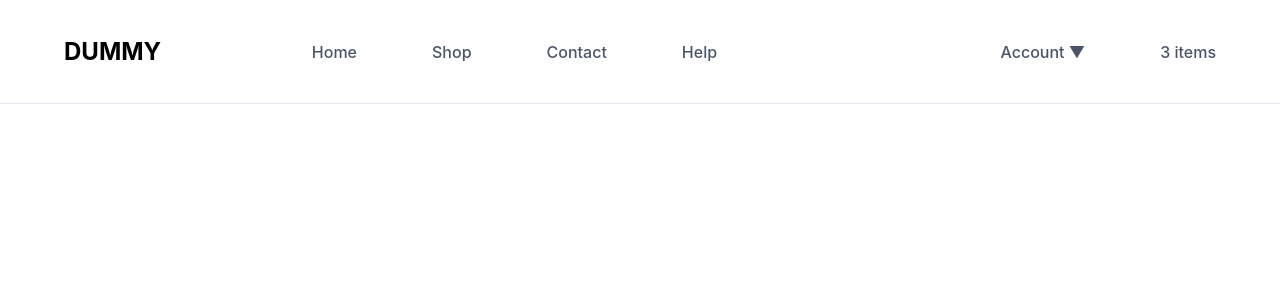
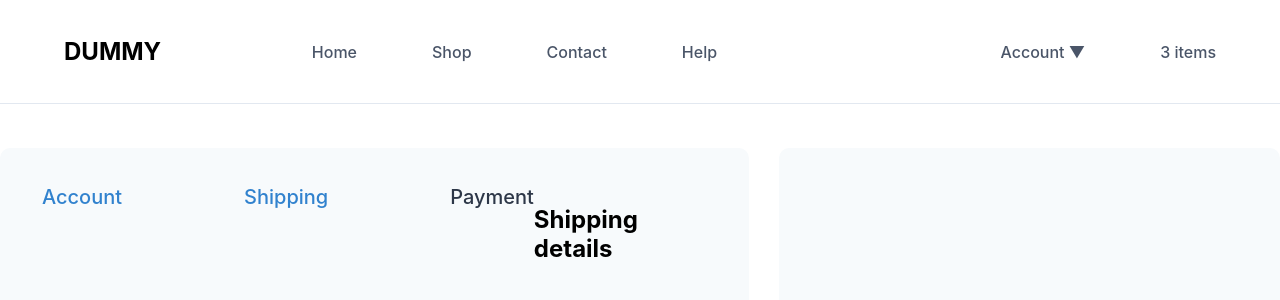
Before and after one commit to manasmudbari/dummy-ecom, a Next.js app: page /shipping in a window 1280 px wide. Shown: the top 300 px of the page. Built offline with nearby package versions, Linux system fonts and the light colour scheme.

Commit message:
form created

```diff
--- /dev/null
+++ b/components/shipping/forms/shippingDetailes.jsx
@@ -0,0 +1,10 @@
+import styles from "./shippingDetailes.module.scss";
+const ShippingDetailsForm = () => {
+	return (
+		<form className={styles.formMain}>
+			<h2>Shipping details</h2>
+		</form>
+	);
+};
+
+export default ShippingDetailsForm;
--- /dev/null
+++ b/components/shipping/shipping.jsx
@@ -0,0 +1,45 @@
+import { useState } from "react";
+import ShippingDetailsForm from "./forms/shippingDetailes";
+import styles from "./shipping.module.scss";
+const FormAndSummary = () => {
+	const [status, setStats] = useState("shipping");
+	return (
+		<div className={styles.main}>
+			<div className={styles.container}>
+				<div className={styles.detailesCard}>
+					<div className={styles.progesStatus}>
+						<span style={{ color: " #3182CE" }} className={styles.text}>
+							Account
+						</span>
+						<span
+							style={
+								status === "shipping"
+									? { color: "#3182CE" }
+									: { color: "#2D3748" }
+							}
+							className={styles.text}
+						>
+							Shipping
+						</span>
+						<span
+							style={
+								status === "payment"
+									? { color: "#3182CE" }
+									: { color: "#2D3748" }
+							}
+							className={styles.text}
+						>
+							Payment
+						</span>
+					</div>
+					<div className={styles.formWapper}>
+						<ShippingDetailsForm />
+					</div>
+				</div>
+				<div className={styles.summaryCard}></div>
+			</div>
+		</div>
+	);
+};
+
+export default FormAndSummary;
--- /dev/null
+++ b/components/shipping/shipping.module.scss
@@ -0,0 +1,52 @@
+.main {
+	width: 100%;
+	min-height: 920px;
+	padding-top: 44px;
+	display: flex;
+	justify-content: center;
+	.container {
+		width: 100%;
+		max-width: 1309px;
+		display: flex;
+		justify-content: space-between;
+		.detailesCard {
+			width: 60%;
+			max-width: 778px;
+			height: 100%;
+			max-height: 772px;
+			background: #f7fafc;
+			border-radius: 10px;
+			display: flex;
+			justify-content: center;
+			padding: 37px 42px;
+			margin-right: 30px;
+			.progesStatus {
+				width: 534px;
+				height: 24px;
+				display: flex;
+				justify-content: space-between;
+				align-items: center;
+				span {
+					font-style: normal;
+					font-weight: 500;
+					font-size: 20px;
+				}
+			}
+			.formWrapper {
+				width: 534px;
+				min-height: 500px;
+			}
+		}
+		.summaryCard {
+			width: 40%;
+			max-width: 513px;
+			height: 100%;
+			max-height: 772px;
+			background: #f7fafc;
+			border-radius: 10px;
+			display: flex;
+			justify-content: center;
+			padding: 37px 46px;
+		}
+	}
+}
--- a/pages/shipping/index.js
+++ b/pages/shipping/index.js
@@ -1,7 +1,12 @@
 import Layout1 from "../../components/layout/layout";
+import FormAndSummary from "../../components/shipping/shipping";
 
 const Shipping = () => {
-	return <Layout1></Layout1>;
+	return (
+		<Layout1>
+			<FormAndSummary />
+		</Layout1>
+	);
 };
 
 export default Shipping;
```
Also changed, not shown: components/shipping/forms/shippingDetailes.module.scss (added).
